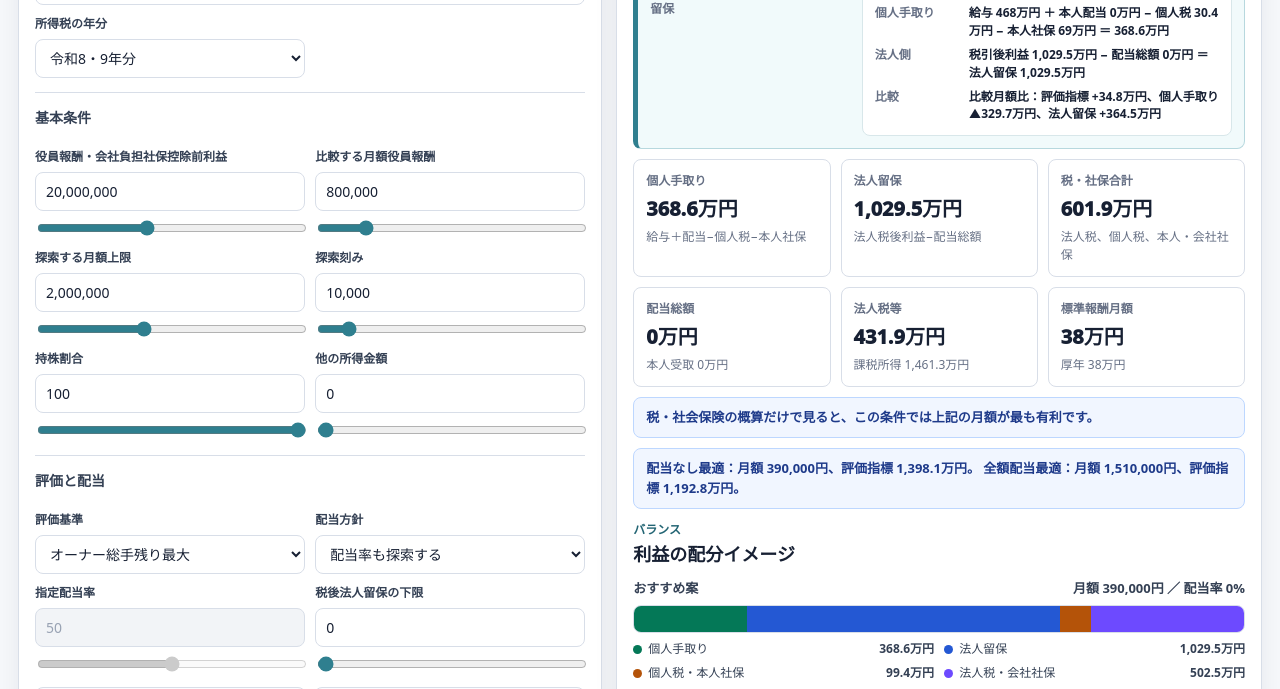
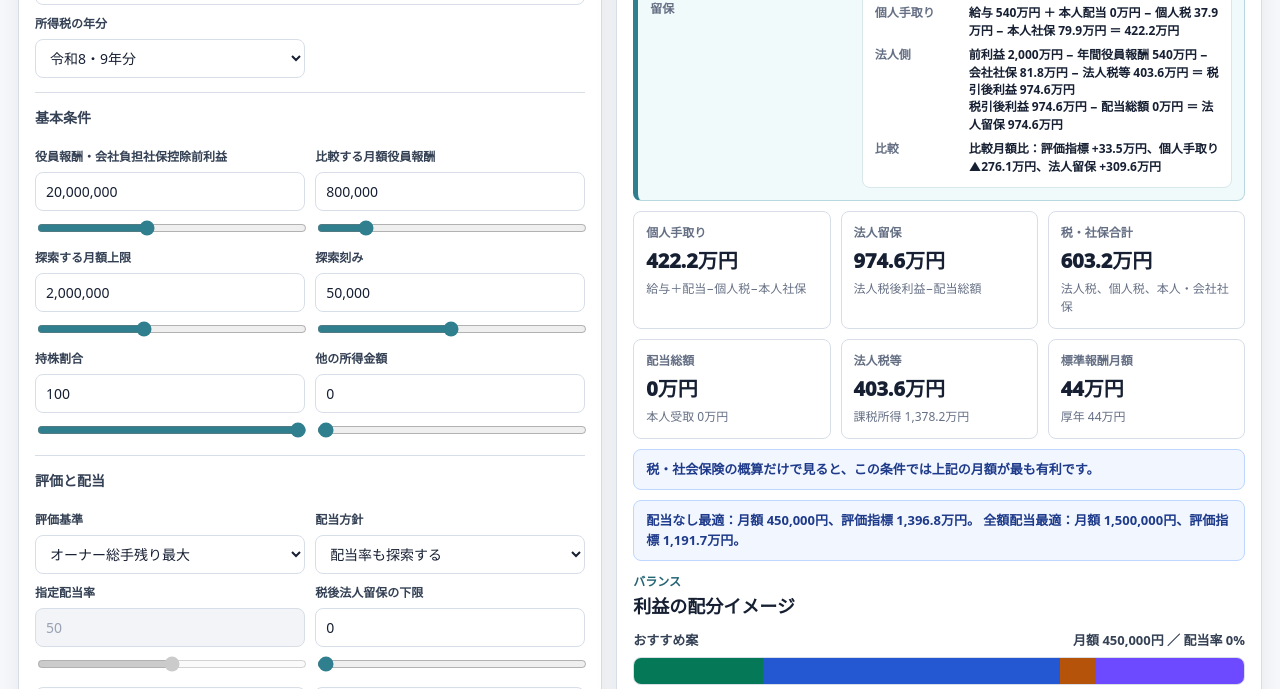
Before and after one commit to takatrp/officer-compensation-optimizer, a website: page index.html in a window 1280 px wide. Shown: the part 330-1019 px from the top of the page. Drawn offline with Linux system fonts and the light colour scheme.

Commit message:
【中】説明パネルと探索刻みを実務向けに調整

```diff
--- a/app.js
+++ b/app.js
@@ -106,7 +106,7 @@
     preProfit:"20,000,000",
     currentMonthly:"800,000",
     maxMonthly:"2,000,000",
-    step:"10,000",
+    step:"50,000",
     shareRate:"100",
     otherIncome:"0",
     strategyPreset:"balanced",
@@ -640,7 +640,8 @@
           </div>
           <div>
             <dt>法人側</dt>
-            <dd>税引後利益 ${man(best.companyAfterTax)} − 配当総額 ${man(best.totalDividend)} ＝ 法人留保 ${man(best.retained)}</dd>
+            <dd>前利益 ${man(p.preProfit)} − 年間役員報酬 ${man(best.annualSalary)} − 会社社保 ${man(best.employerSI)} − 法人税等 ${man(best.corpTax)} ＝ 税引後利益 ${man(best.companyAfterTax)}<br>
+            税引後利益 ${man(best.companyAfterTax)} − 配当総額 ${man(best.totalDividend)} ＝ 法人留保 ${man(best.retained)}</dd>
           </div>
           <div>
             <dt>比較</dt>
@@ -675,6 +676,9 @@
       messageClass = "warn";
       message = "個人キャッシュ最大では法人留保より個人手取りを優先するため、配当が多く出やすくなります。運転資金と金融機関評価を別途確認してください。";
     }
+    const shareNote = p.share < 0.999
+      ? `<div class="message">持株割合 ${(p.share * 100).toFixed(0)}% のため、配当総額 ${man(best.totalDividend)} のうち本人受取は ${man(best.ownerDividend)} です。残りは他の株主に配当されます。</div>`
+      : "";
 
     box.innerHTML = `
       <div class="hero-result">
@@ -697,6 +701,7 @@
 
       <div class="message ${messageClass}">${message}</div>
       <div class="message">配当なし最適：${noDivBest ? `月額 ${yen(noDivBest.monthly)}、評価指標 ${man(noDivBest.metric)}` : "候補なし"}。 全額配当最適：${allDivBest ? `月額 ${yen(allDivBest.monthly)}、評価指標 ${man(allDivBest.metric)}` : "候補なし"}。</div>
+      ${shareNote}
     `;
   }
 
--- a/index.html
+++ b/index.html
@@ -77,7 +77,7 @@
 
               <label class="field" for="step">
                 <span class="field-label">探索刻み</span>
-                <input id="step" type="text" inputmode="numeric" value="10,000">
+                <input id="step" type="text" inputmode="numeric" value="50,000">
                 <input class="range" type="range" min="1000" max="100000" step="1000" data-for="step">
               </label>
 
--- a/tools/build-check.mjs
+++ b/tools/build-check.mjs
@@ -25,6 +25,7 @@ assert.ok(html.includes("上位30件をコピー"));
 assert.ok(html.includes("全候補をダウンロード"));
 assert.ok(html.includes("data-for=\"preProfit\""));
 assert.ok(html.includes("data-for=\"currentMonthly\""));
+assert.ok(html.includes("value=\"50,000\""));
 assert.ok(html.includes("令和8・9年分"));
 assert.ok(html.includes("令和10年分以後"));
 assert.ok(html.includes("国民健康保険料・国民年金保険料"));
@@ -40,6 +41,9 @@ assert.ok(js.includes("latestRows.slice(0, 30)"));
 assert.ok(js.includes("row.retained"));
 assert.ok(js.includes("measureText"));
 assert.ok(js.includes("renderRecommendationReason"));
+assert.ok(js.includes("前利益 ${man(p.preProfit)}"));
+assert.ok(js.includes("持株割合"));
+assert.ok(js.includes("他の株主"));
 assert.ok(js.includes("strategyPresets"));
 assert.ok(js.includes("applyStrategyPreset"));
 assert.ok(js.includes("updateDependentControls"));
--- a/tools/test.mjs
+++ b/tools/test.mjs
@@ -33,6 +33,7 @@ assert.equal(app.nationalTaxBeforeCredits(7000000), 974000);
 
 const calculator = app.createCalculator();
 const params = app.defaultParams();
+assert.equal(params.step, 50000);
 const sample = calculator.simulate(800000, 0, params);
 
 assert.equal(sample.feasible, true);
```
